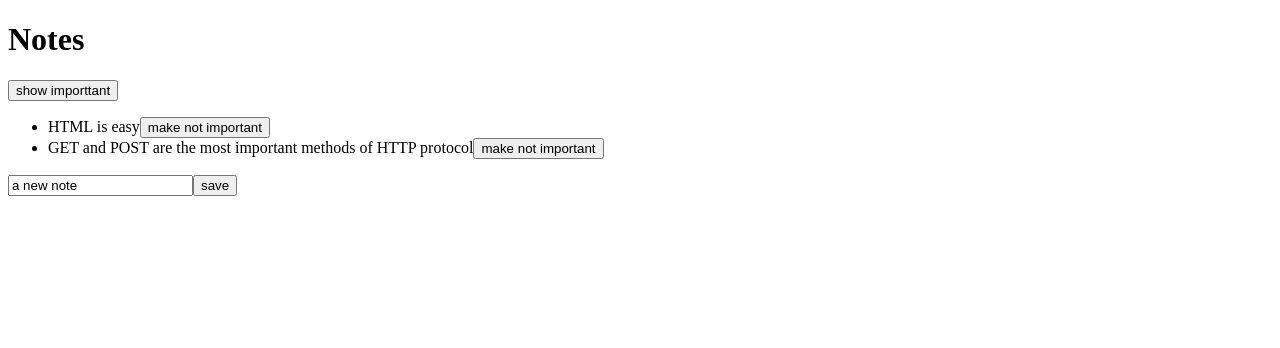
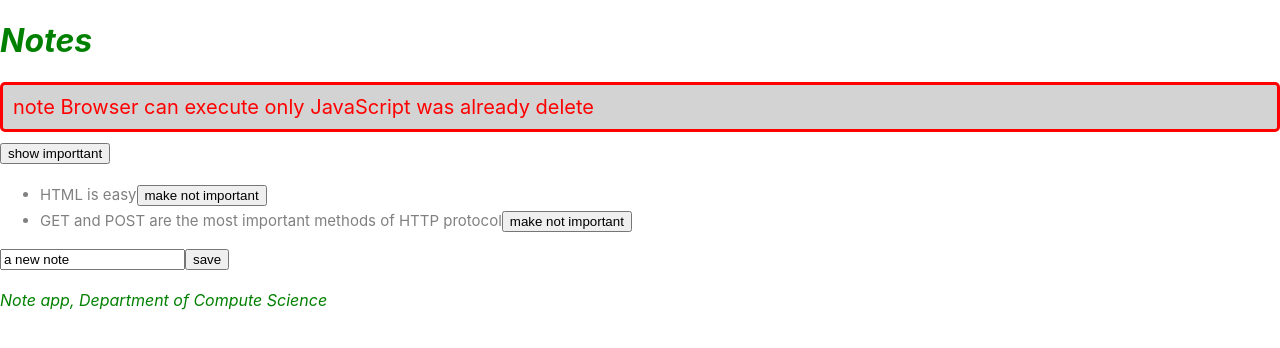
Before and after one commit to futugyou/react-app, a React (Create React App) app: page / in a window 1280 px wide. Both pictures are taken after a click on the button "make important". Shown: the top 348 px of the page. Built offline with nearby package versions, Linux system fonts and the light colour scheme; no server answers; data requests are answered from the project's data file.

Commit message:
add some cssstyle and footer component
add some cssstyle and footer component

```diff
--- /dev/null
+++ b/src/components/footer.js
@@ -0,0 +1,15 @@
+const Footer = () => {
+    const footerStyle = {
+        color: 'green',
+        fontStyle: 'italic',
+        fontSize: 16
+    }
+    return (
+        <div style={footerStyle}>
+            <br></br>
+            <em>Note app, Department of Compute Science</em>
+        </div>
+    )
+}
+
+export default Footer
--- a/src/components/form_com.js
+++ b/src/components/form_com.js
@@ -1,11 +1,15 @@
 import React, { useEffect, useState } from 'react'
 import Note from './note'
+import Notification from './notification'
+import Footer from './footer'
 import noteService from "../services/notes";
 
 const FormComp = () => {
     const [notes, setNotes] = useState([])
     const [newNote, setNote] = useState('a new note')
     const [showAll, setShowAll] = useState(true)
+    const [errorMessage, setErrorMessage] = useState('error')
+    useEffect(() => setErrorMessage(null), [])
     const url = 'http://localhost:3001/notes'
 
     const hook = () => {
@@ -53,15 +57,17 @@
                 setNotes(notes.map(note => note.id !== id ? note : response))
             })
             .catch(error => {
-                alert(
-                    `the note '${note.content}' was already deleted`
-                )
+                setErrorMessage(`note ${note.content} was already delete`)
+                setTimeout(() => {
+                    setErrorMessage(null)
+                }, 5000);
                 setNotes(notes.filter(n => n.id !== id))
             })
     }
     return (
         <div>
             <h1>Notes</h1>
+            <Notification message={errorMessage}></Notification>
             <div>
                 <button onClick={() => setShowAll(!showAll)}>
                     show {showAll ? 'importtant' : 'all'}
@@ -79,6 +85,7 @@
                 <input value={newNote} onChange={handlerNoteChange}></input>
                 <button type='submit'>save</button>
             </form>
+            <Footer></Footer>
         </div>
     )
 }
--- a/src/components/note.js
+++ b/src/components/note.js
@@ -3,7 +3,7 @@
 const Note = ({ note, toggleImportance }) => {
     const label = note.important ? 'make not important' : 'make important'
     return (
-        <li >
+        <li className="note">
             {note.content}
             <button onClick={toggleImportance}>{label}</button>
         </li>
--- /dev/null
+++ b/src/components/notification.js
@@ -0,0 +1,11 @@
+const Notification = ({ message }) => {
+    if (message === null) {
+        return null
+    }
+    return (
+        <div className="error">
+            {message}
+        </div>
+    )
+}
+export default Notification
--- a/src/index.css
+++ b/src/index.css
@@ -1,13 +1,31 @@
 body {
-  margin: 0;
-  font-family: -apple-system, BlinkMacSystemFont, 'Segoe UI', 'Roboto', 'Oxygen',
-    'Ubuntu', 'Cantarell', 'Fira Sans', 'Droid Sans', 'Helvetica Neue',
-    sans-serif;
-  -webkit-font-smoothing: antialiased;
-  -moz-osx-font-smoothing: grayscale;
+    margin: 0;
+    font-family: -apple-system, BlinkMacSystemFont, 'Segoe UI', 'Roboto', 'Oxygen', 'Ubuntu', 'Cantarell', 'Fira Sans', 'Droid Sans', 'Helvetica Neue', sans-serif;
+    -webkit-font-smoothing: antialiased;
+    -moz-osx-font-smoothing: grayscale;
 }
 
 code {
-  font-family: source-code-pro, Menlo, Monaco, Consolas, 'Courier New',
-    monospace;
+    font-family: source-code-pro, Menlo, Monaco, Consolas, 'Courier New', monospace;
 }
+
+h1 {
+    color: green;
+    font-style: italic
+}
+
+.note {
+    color: grey;
+    padding-top: 5px;
+    font-size: 15px;
+  }
+
+  .error{
+    color: red;
+  background: lightgrey;
+  font-size: 20px;
+  border-style: solid;
+  border-radius: 5px;
+  padding: 10px;
+  margin-bottom: 10px;
+  }
--- a/src/index.js
+++ b/src/index.js
@@ -1,6 +1,7 @@
 import React, { useState } from 'react'
 import ReactDOM from 'react-dom'
 import FormComp from './components/form_com'
+import './index.css'
 
 ReactDOM.render(
   <FormComp />,
```
